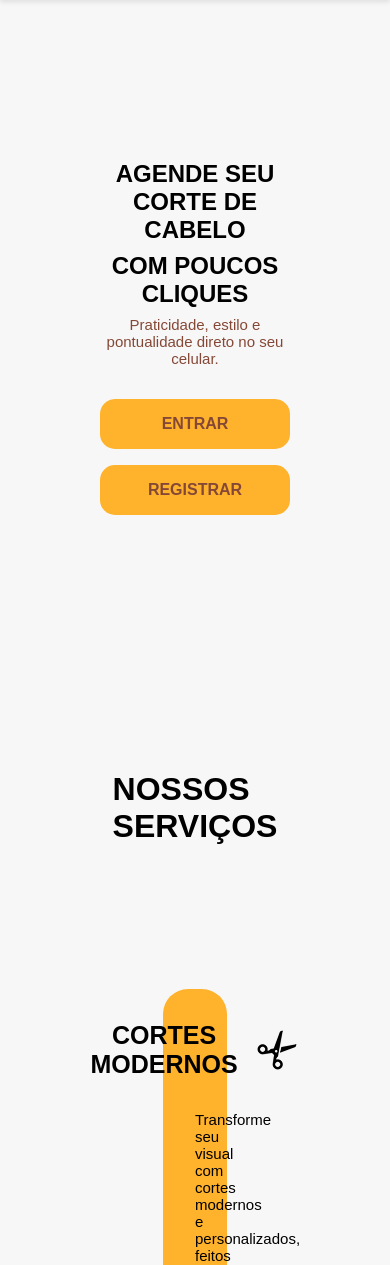
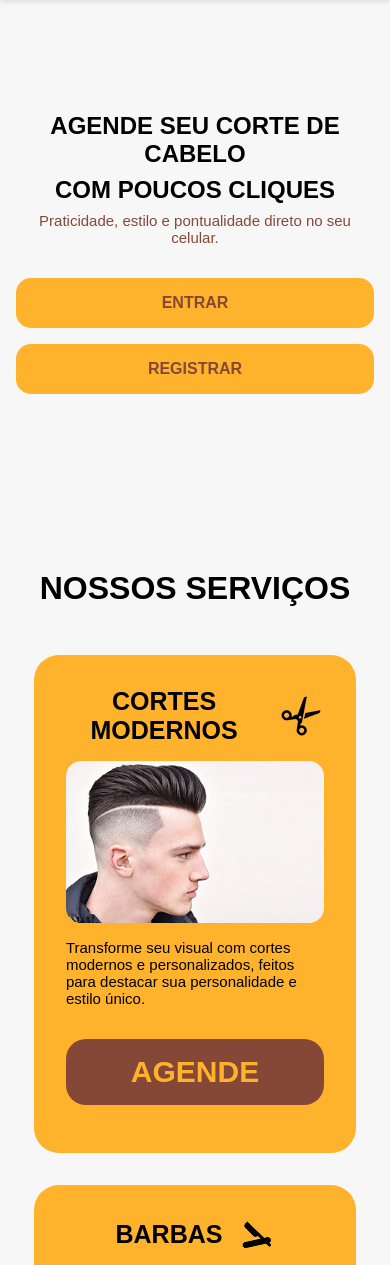
Before and after one commit to Vitorfran/projetoBarbearia, a PHP site: page /public/home.php in a window 390 px wide; the page is wider, and only the part inside the window is pictured. Shown: the part 108-1373 px from the top of that part. Run offline with PHP 8.4, Linux system fonts and the light colour scheme.

Commit message:
deixando responsivo
deixando responsivo para celular

```diff
--- a/assets/css/home/home.css
+++ b/assets/css/home/home.css
@@ -625,6 +625,16 @@ main {
     Dispositivos pequenos (celulares)
 ------------------------------------------- */
 @media (max-width: 480px) {
+
+    main{
+        padding: 7rem 1rem;
+    }
+    .home-secao-servicos{
+        margin-top: 10rem;
+    }
+    .home-titulo-secao{
+        margin-bottom: 3rem;
+    }
     /* Reduz tamanho do título */
     .home-titulo-destaque {
         font-size: 24px;
@@ -656,4 +666,7 @@ main {
     .home-botao-enviar {
         padding: 0.8rem 1.5rem;
     }
+    .home-conteudo-contato{
+        padding: 2rem;
+    }
 }
```
